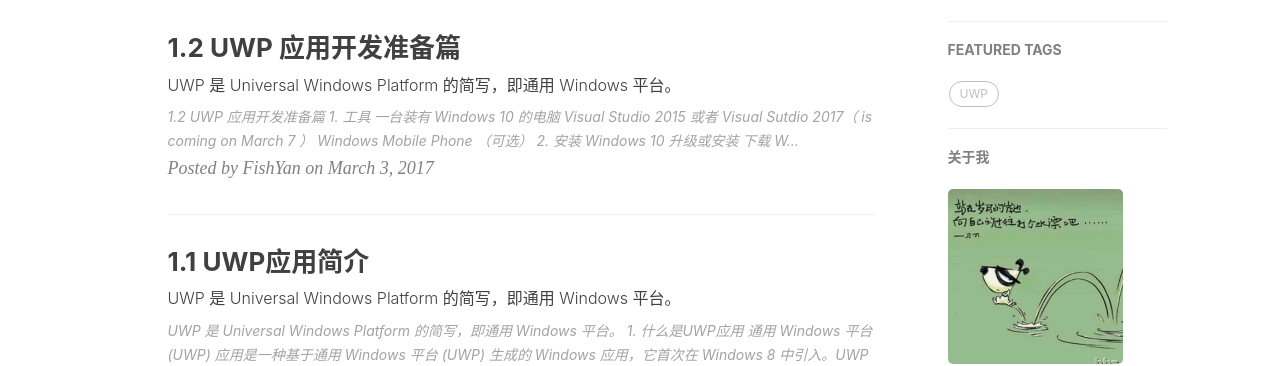
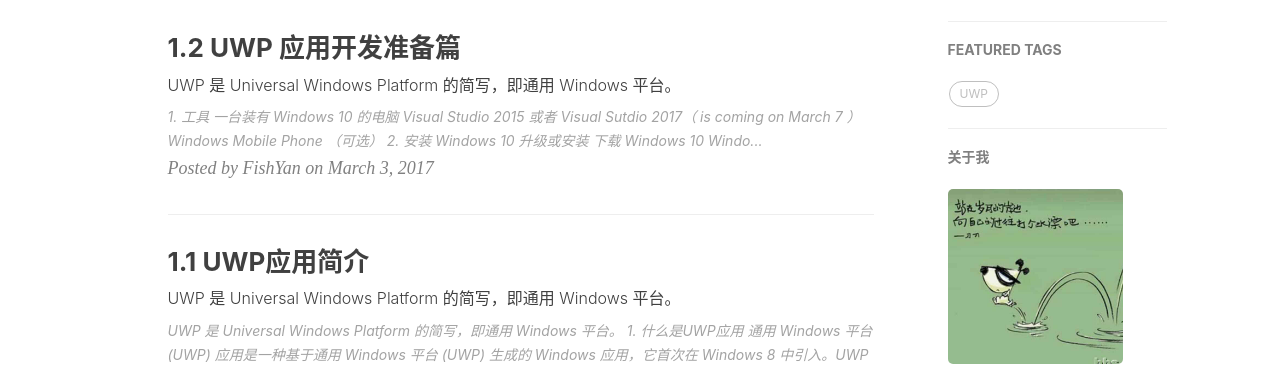
Before and after one commit to fish-yan/fish-yan.github.io, a Jekyll site: the page built from index.html, in a window 1280 px wide. Shown: the part 437-803 px from the top of the page. Built offline with Jekyll 4.4.1, drawn with Linux system fonts in a browser that asks for light colours; nearby versions of some CDN libraries; the list of posts is cut into pages by our own code; comment, search, counter and statistics services are not loaded.

Commit message:
change title

```diff
--- a/_posts/2017-03-03-Development Prepare.markdown
+++ b/_posts/2017-03-03-Development Prepare.markdown
@@ -9,8 +9,6 @@
     - UWP
     - Visual Sutdio 2017
 ---
-
-# 1.2 UWP 应用开发准备篇
 
 ## 1. 工具
 
```
